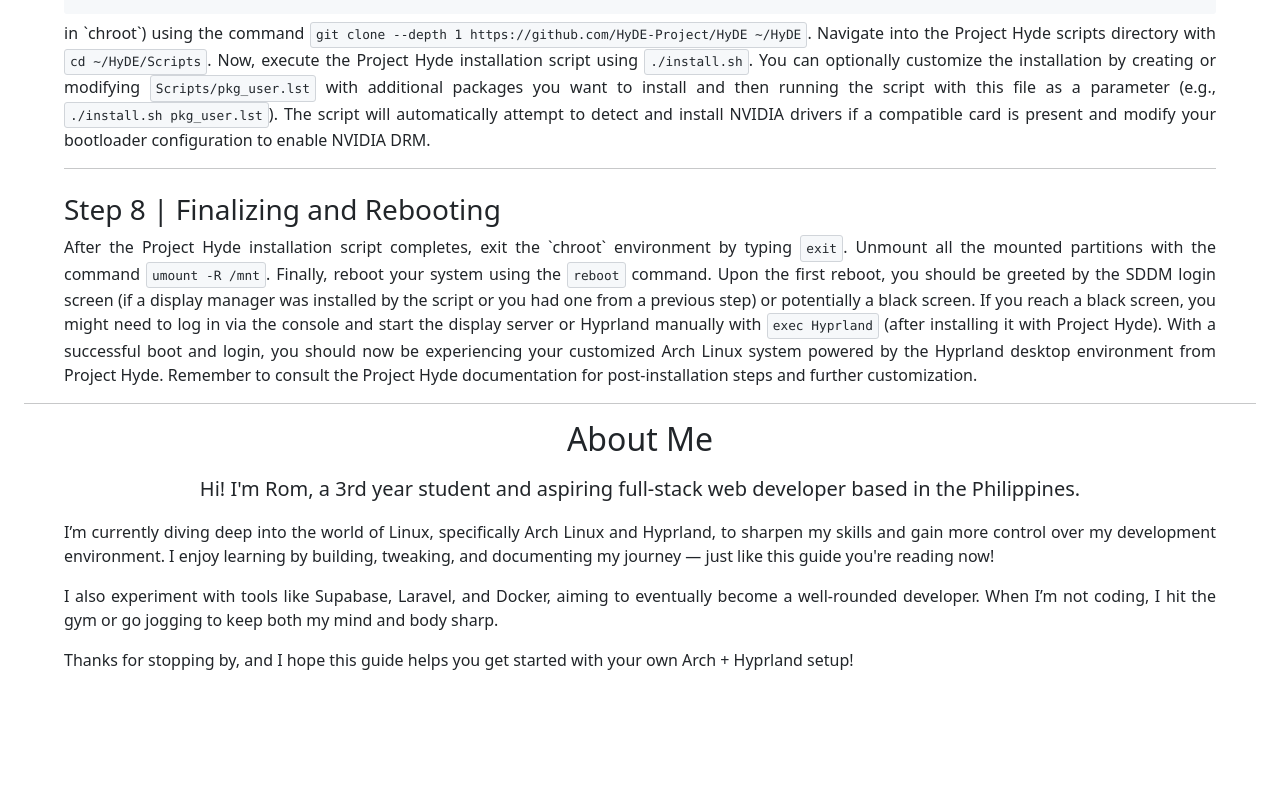
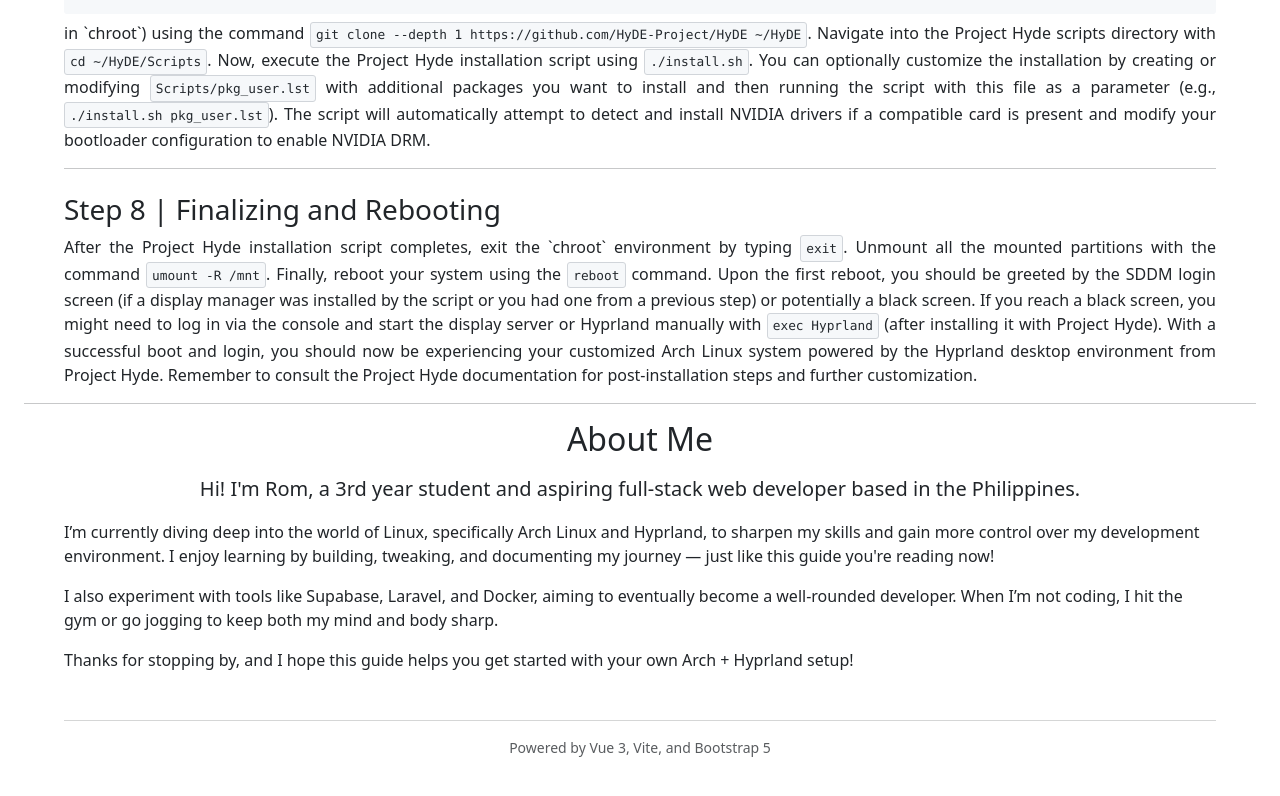
Before and after one commit to romnoelp/blog, a Vue app: page / in a window 1280 px wide. Shown: the part 3407-4203 px from the top of the page. Before the commit the page ends 4119 px from the top, so only its background shows below. Built offline with nearby package versions, Linux system fonts and the light colour scheme.

Commit message:
Update AboutMe.vue

```diff
--- a/src/components/AboutMe.vue
+++ b/src/components/AboutMe.vue
@@ -1,4 +1,5 @@
 <template>
+  <div>
     <h2 class="mb-3 text-center">About Me</h2>
     <p class="lead text-center">
       Hi! I'm Rom, a 3rd year student and aspiring full-stack web developer based in the Philippines.
@@ -19,10 +20,10 @@
         Hyprland setup!
       </p>
     </div>
+
+    <footer class="text-center mt-5 text-muted small">
+      <hr />
+      <p>Powered by Vue 3, Vite, and Bootstrap 5</p>
+    </footer>
+  </div>
 </template>
-
-<style scoped>
-.about-me {
-  text-align: justify;
-}
-</style>
```
Lines whose indentation alone changed are shown as unchanged.
